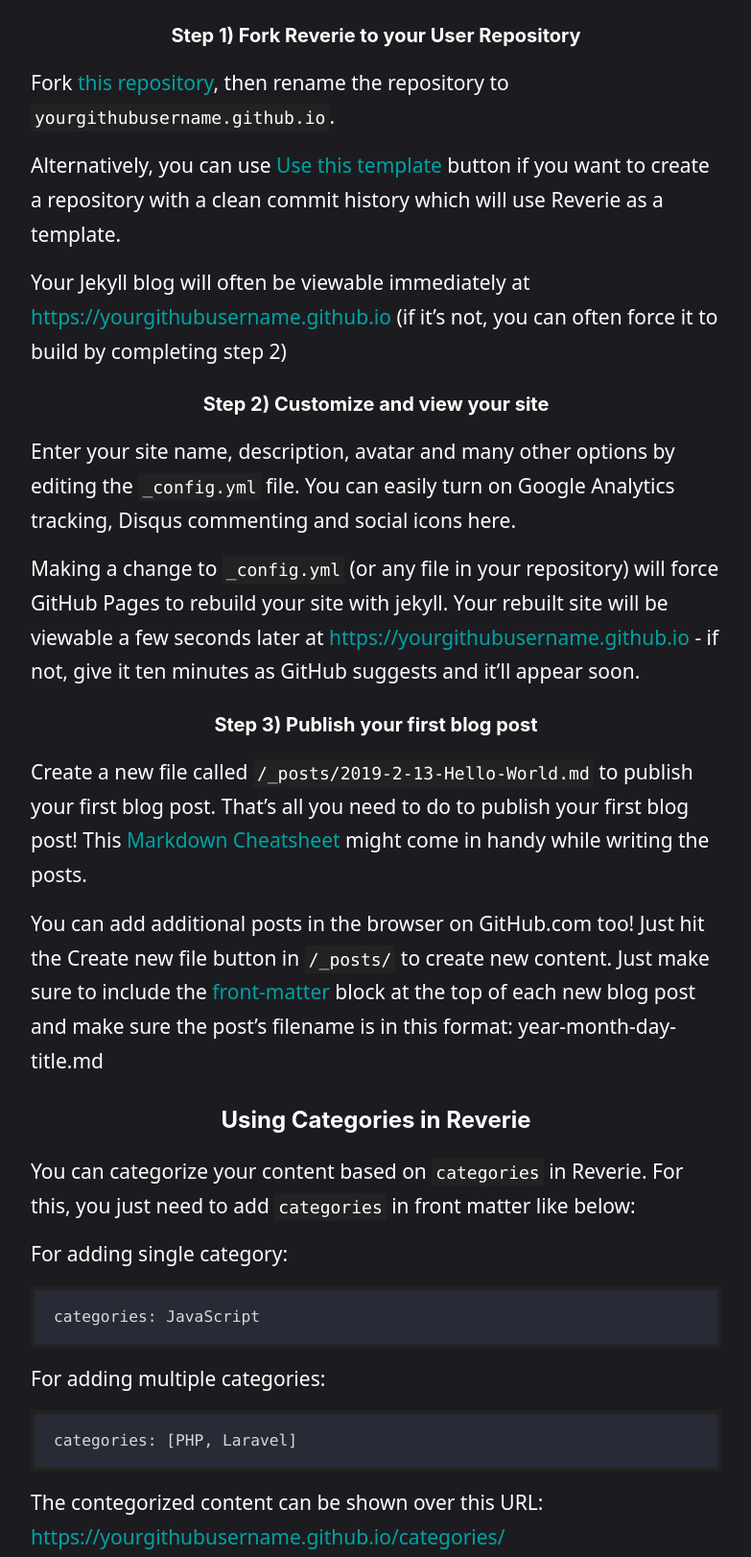
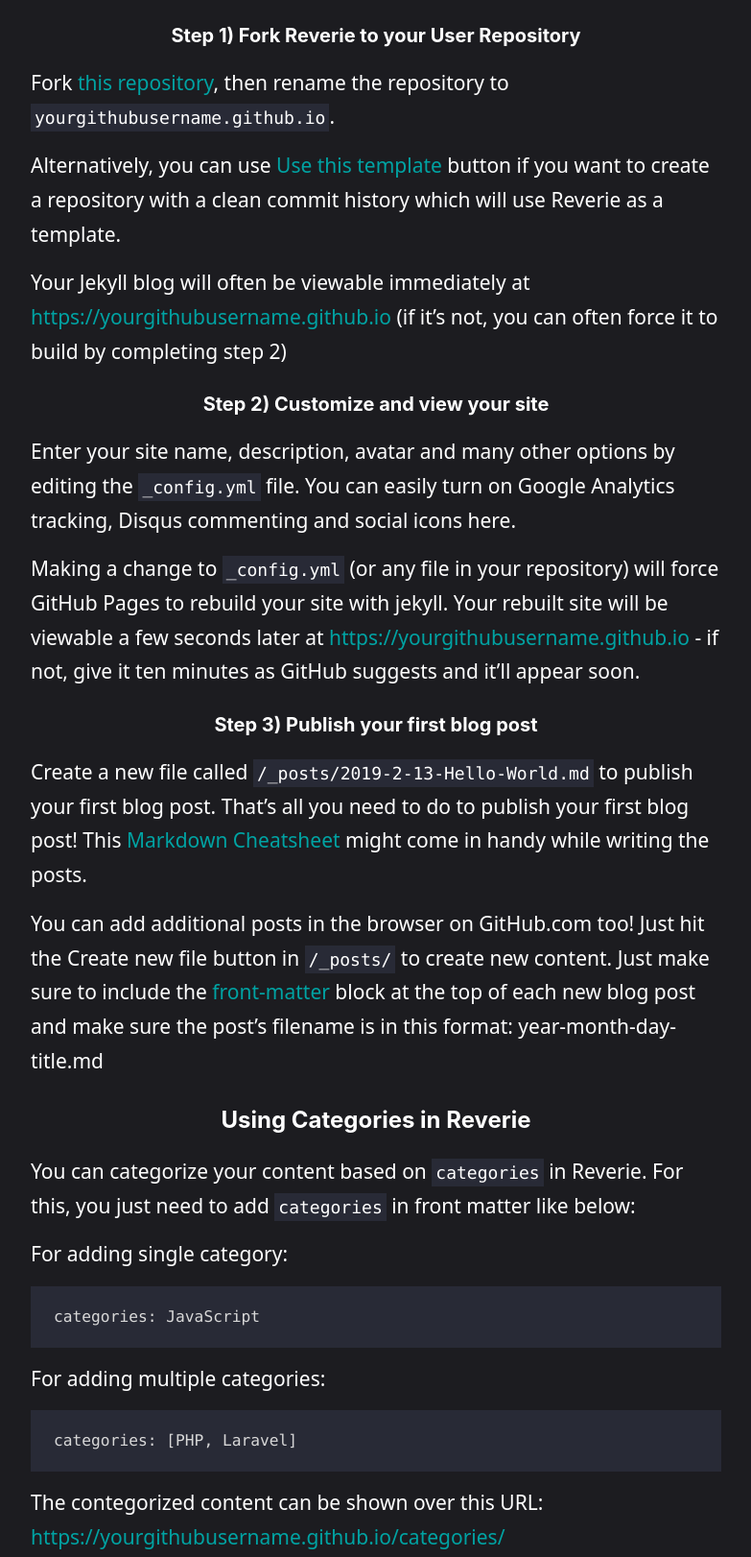
Before and after one commit to rivea0/blog, a Jekyll site: the page built from _pages/getting-started.md, in a window 1280 px wide. Shown: the part 361-1983 px from the top of the page at 96% size, without its empty margins (248-1031 px from the left). Built offline with Jekyll 4.4.1, drawn with Linux system fonts in a browser that asks for light colours.

Commit message:
Change bg color, add padding to highlighter-rouge

```diff
--- a/_sass/_darcula.scss
+++ b/_sass/_darcula.scss
@@ -11,9 +11,10 @@
 }
 
 .highlighter-rouge {
-  background-color: #222;
+  background-color: #282a36;
   color: #fff;
   font-size: 18px;
+  padding: 4px;
 }
 
 .highlight .hll { background-color: #f1fa8c }
```
